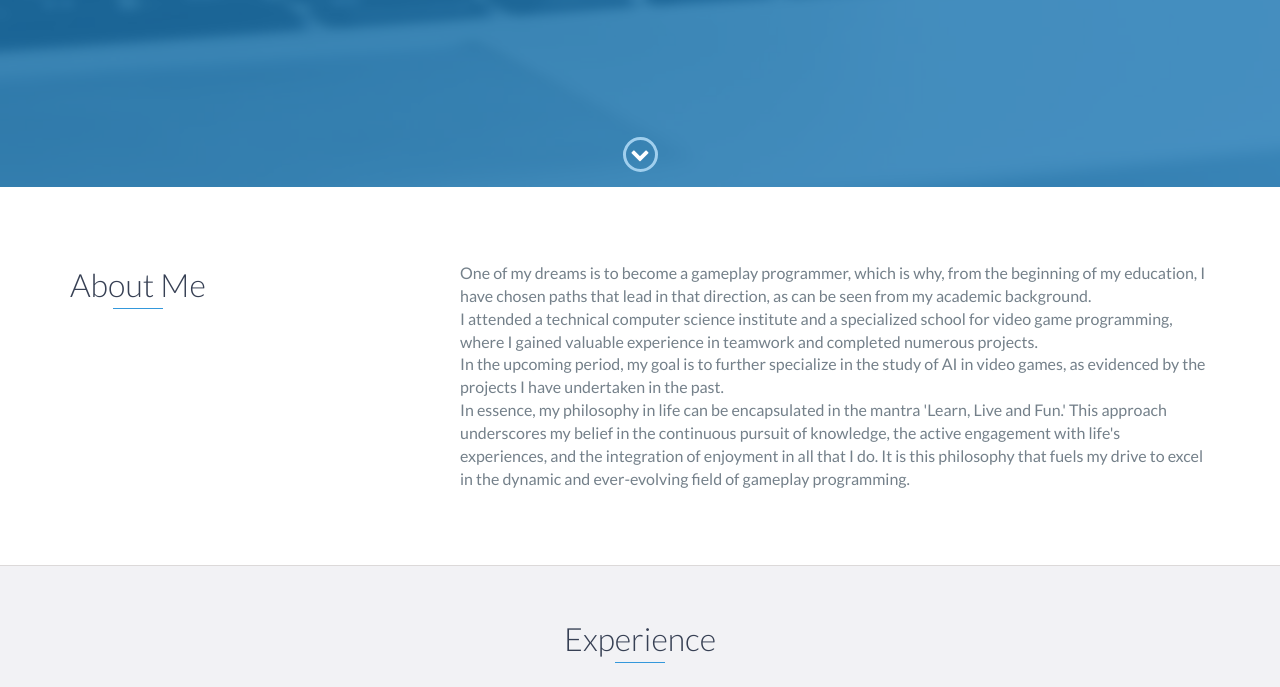
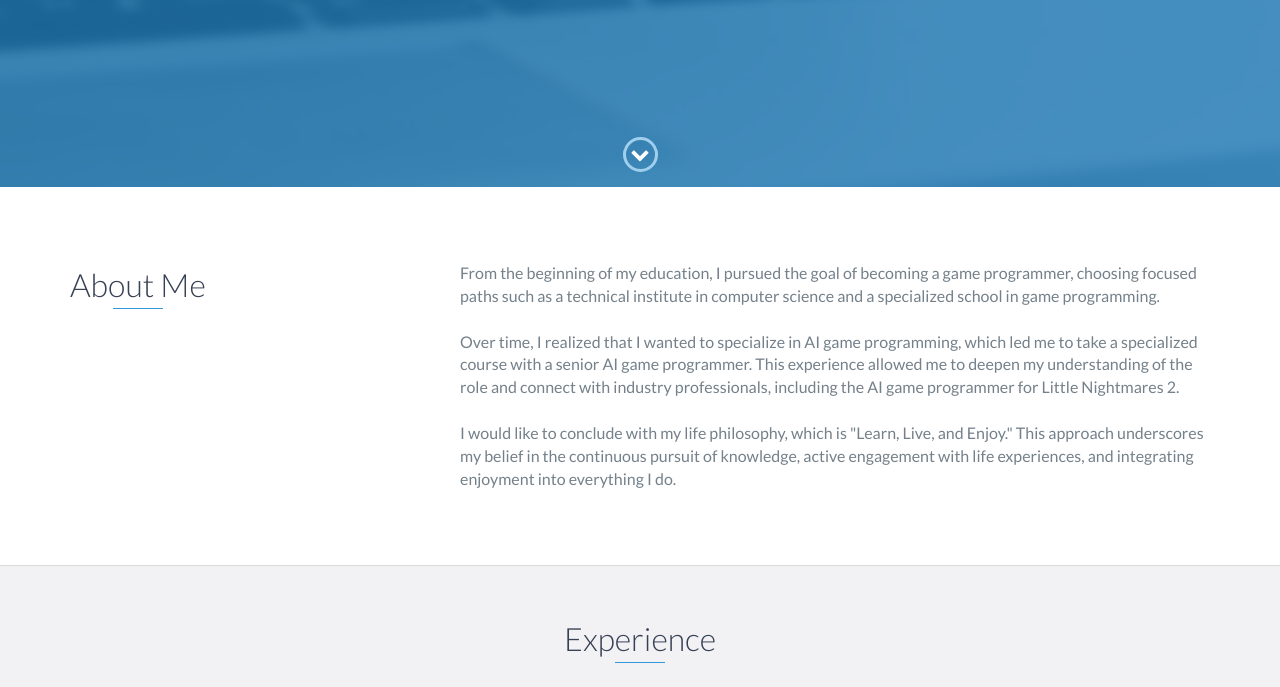
Before and after one commit to Ago251/Ago251.github.io, a website: page index.html in a window 1280 px wide. Shown: the part 613-1300 px from the top of the page. Drawn offline with nearby package versions, Linux system fonts and the light colour scheme.

Commit message:
Update index.html

```diff
--- a/index.html
+++ b/index.html
@@ -75,11 +75,10 @@
                 </div>
                 <div class="col-md-8">
                     <p>
-                      One of my dreams is to become a gameplay programmer, which is why, from the beginning of my education, I have chosen paths that lead in that direction, as can be seen from my academic background.
-<br> I attended a technical computer science institute and a specialized school for video game programming, where I gained valuable experience in teamwork and completed numerous projects.
-<br> In the upcoming period, my goal is to further specialize in the study of AI in video games, as evidenced by the projects I have undertaken in the past.
-<br> In essence, my philosophy in life can be encapsulated in the mantra 'Learn, Live and Fun.' This approach underscores my belief in the continuous pursuit of knowledge, the active engagement with life's experiences, and the integration of enjoyment in all that I do. It is this philosophy that fuels my drive to excel in the dynamic and ever-evolving field of gameplay programming.
-
+                      From the beginning of my education, I pursued the goal of becoming a game programmer, choosing focused paths such as a technical institute in computer science and a specialized school in game programming.
+<br> <br> Over time, I realized that I wanted to specialize in AI game programming, which led me to take a specialized course with a senior AI game programmer.
+This experience allowed me to deepen my understanding of the role and connect with industry professionals, including the AI game programmer for Little Nightmares 2.
+<br> <br>  I would like to conclude with my life philosophy, which is "Learn, Live, and Enjoy." This approach underscores my belief in the continuous pursuit of knowledge, active engagement with life experiences, and integrating enjoyment into everything I do.
                     </p>
                 </div>
             </div>
```
